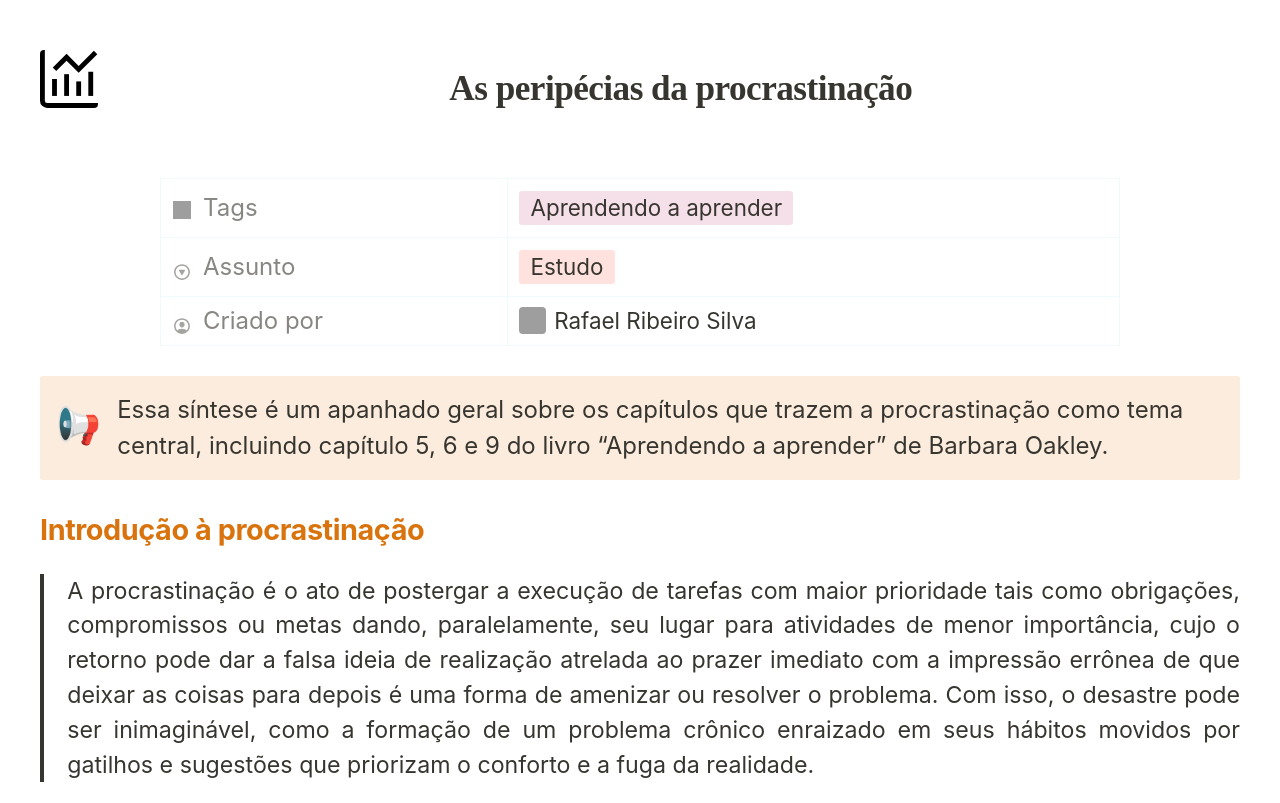
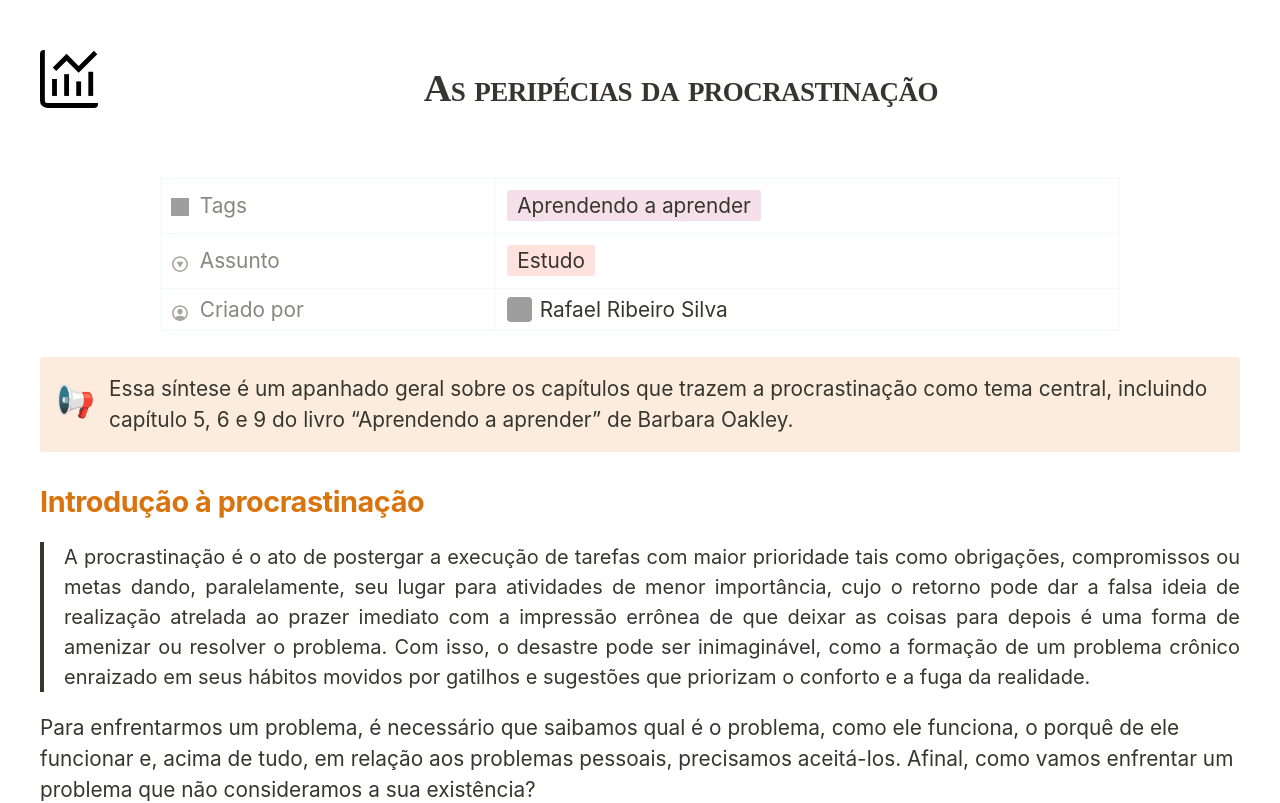
Before and after one commit to RafaeelRS/notas, a plain HTML site: page index.html in a window 1280 px wide. Shown: the top 803 px of the page. Drawn offline with Linux system fonts and the light colour scheme; grey boxes are pictures that could not be loaded.

Commit message:
Update estilo.css

```diff
--- a/estilo.css
+++ b/estilo.css
@@ -42,7 +42,8 @@ header {
 }
 
 header > h1#titulo {
-	font-size: 2.2rem;
+	font-size: 2.4rem;
+	font-variant: small-caps;
 	margin: 0 auto;
 }
 
@@ -112,7 +113,7 @@ h3 {
 
 figure {
 	margin: 1.25em 0;
-	font-size: 1.5rem;
+	font-size: 1.3rem;
 	page-break-inside: avoid;
 }
 
@@ -217,20 +218,20 @@ th,
 td {
 	font-weight: normal;
 	padding: 0.25em 0.5em;
-	font-size: 1.4rem;
+	font-size: 1.3rem;
 	line-height: 1.5;
 	min-height: 1.5em;
 	text-align: left;
 }
 
 th {
-	font-size: 1.5rem;
+	font-size: 1.3rem;
 	color: rgba(55, 53, 47, 0.6);
 }
 
 ol,
 ul {
-	font-size: 1.5rem;
+	font-size: 1.3rem;
 	margin: 0;
 	margin-block-start: 0.6em;
 	margin-block-end: 0.6em;
@@ -420,7 +421,7 @@ input[type="checkbox"] {
 }
 
 p {
-	font-size: 1.2rem;
+	font-size: 1.3rem;
 	margin-top: 0.5em;
 	margin-bottom: 0.5em;
 }
@@ -464,7 +465,7 @@ code {
 }
 
 blockquote {
-	font-size: 1.45rem;
+	font-size: 1.25rem;
 	text-align: justify;
 	margin: 1em 0;
 	padding-left: 1em;
```
